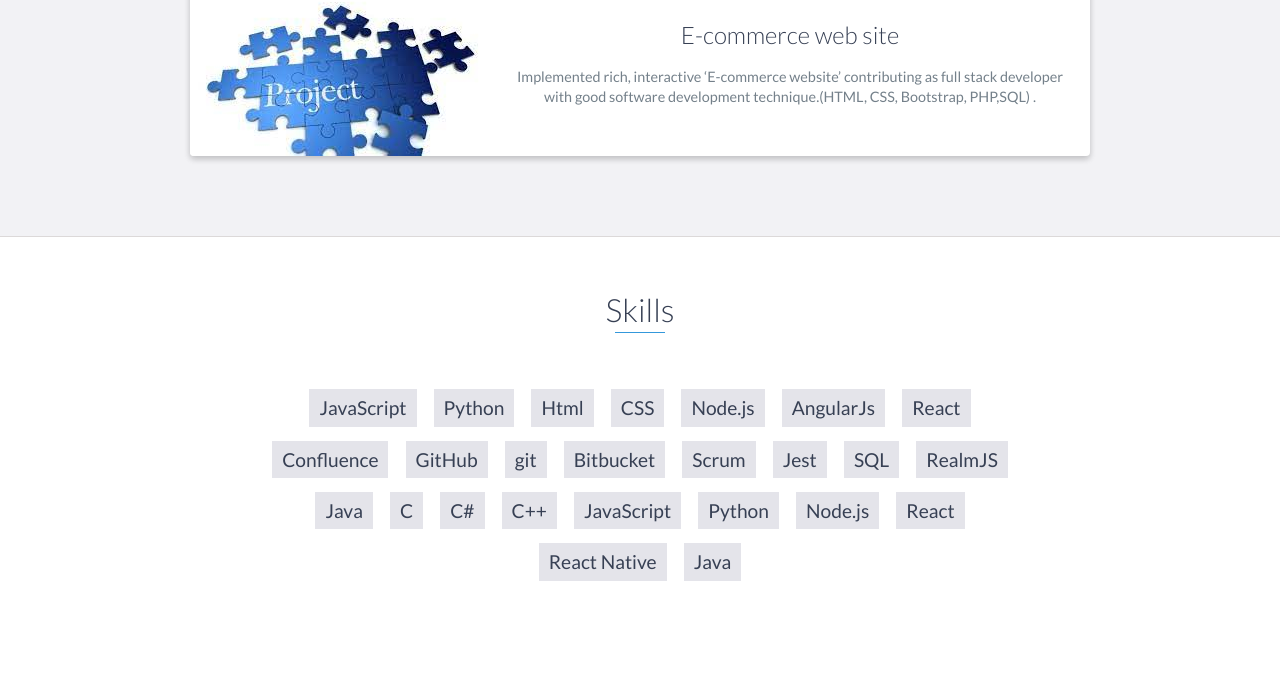
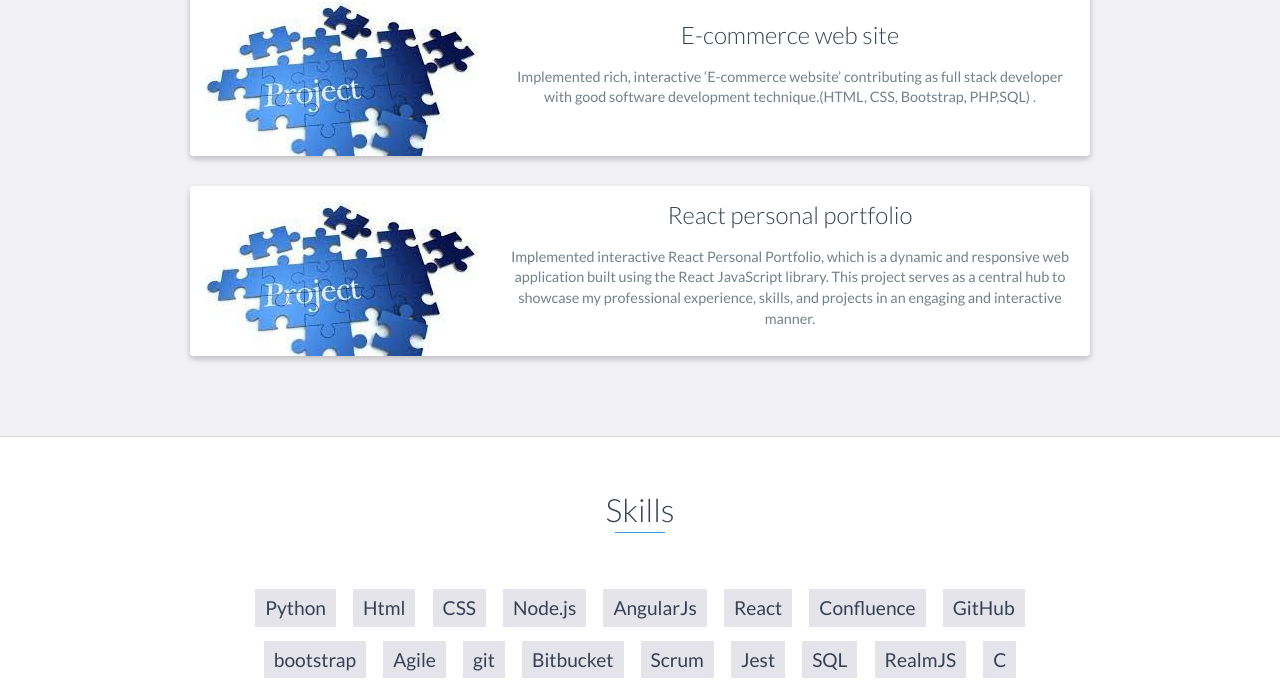
Before and after one commit to Monik25/monikportfolio, a website: page index.html in a window 1280 px wide. Shown: the part 3470-4155 px from the top of the page. Drawn offline with nearby package versions, Linux system fonts and the light colour scheme; files that its build step writes are made by us from their sources.

Commit message:
added new project and edits

```diff
--- a/index.html
+++ b/index.html
@@ -212,6 +212,18 @@ Artificial Intelligence, Introduction to Python.</h4>
                     <!-- End .project-info -->
                 </div>
                 <!-- End .project -->
+                <div class="project shadow-large">
+                    <div class="project-image">
+                        <img src="images/project.jpeg" />
+                    </div>
+                    <!-- End .project-image -->
+                    <div class="project-info">
+                        <h3>React personal portfolio</h3>
+                        <p>
+                            Implemented interactive React Personal Portfolio, which is a dynamic and responsive web application built using the React JavaScript library. This project serves as a central hub to showcase my professional experience, skills, and projects in an engaging and interactive manner.                        </p>
+                    </div>
+                    <!-- End .project-info -->
+                </div>
             </div>
         </div>
     </div>
@@ -220,7 +232,6 @@ Artificial Intelligence, Introduction to Python.</h4>
     <div id="skills">
         <h2 class="heading">Skills</h2>
         <ul>
-            <li>JavaScript</li>
             <li>Python</li>
             <li>Html</li>
             <li>CSS</li>
@@ -229,6 +240,9 @@ Artificial Intelligence, Introduction to Python.</h4>
             <li>React</li>
             <li>Confluence</li>
             <li>GitHub</li>
+            <li>bootstrap</li>
+            <li>Agile</li>
+
 
             <li>git</li>
 
@@ -238,14 +252,10 @@ Artificial Intelligence, Introduction to Python.</h4>
             <li>SQL</li>
             <li>RealmJS</li>
 
-            <li>Java</li>
             <li>C</li>
             <li>C#</li>
             <li>C++</li>
             <li>JavaScript</li>
-            <li>Python</li>
-            <li>Node.js</li>
-            <li>React</li>
             <li>React Native</li>
             <li>Java</li>
         </ul>
```
